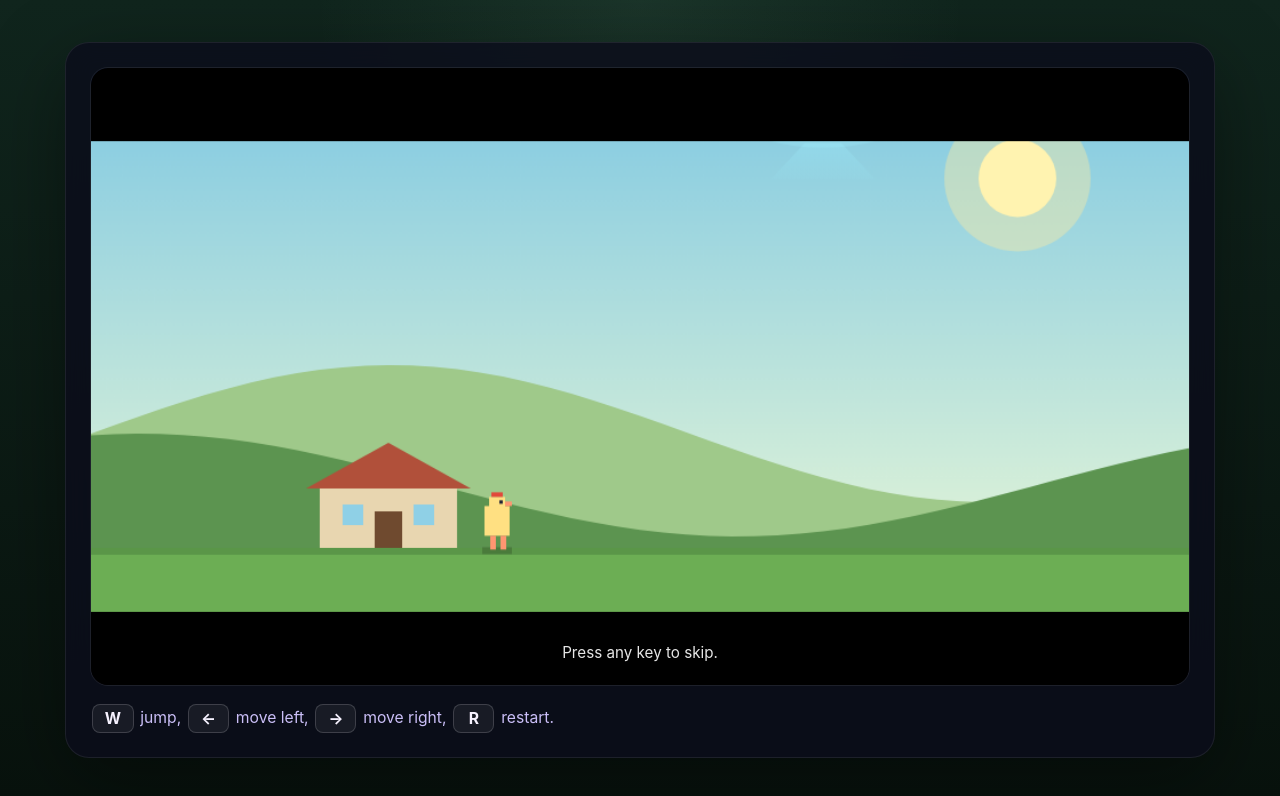
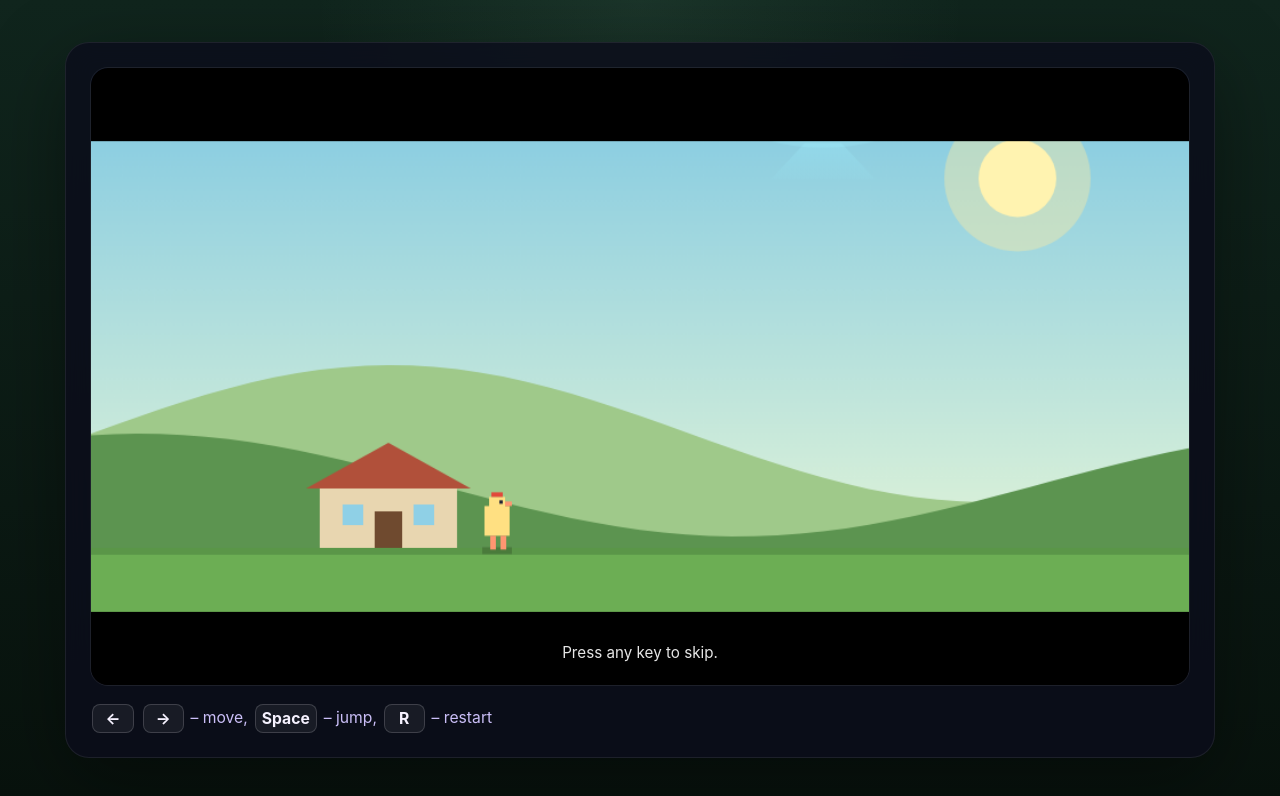
Before and after one commit to donmutti/lava-jump, a website built with webpack: page index.html in a window 1280 px wide. Built offline with nearby package versions, Linux system fonts and the light colour scheme.

Commit message:
Reformat controls hint to key–action pairs
"← → – move, Space – jump, R – restart" on a single line; only the
arrow keys are shown for movement (A/D still accepted).

```diff
--- a/index.html
+++ b/index.html
@@ -28,9 +28,7 @@
       <div id="game-root" class="game-root" aria-live="polite"></div>
 
       <div class="game-instructions" aria-label="Game instructions">
-        <div>
-          <span>W</span> jump, <span>&larr;</span> move left, <span>&rarr;</span> move right, <span>R</span> restart.
-        </div>
+        <div><span>&larr;</span> <span>&rarr;</span> &ndash; move, <span>Space</span> &ndash; jump, <span>R</span> &ndash; restart</div>
       </div>
     </section>
   </main>
```
Also changed, not shown: SPEC.md (+1 -1 lines).
